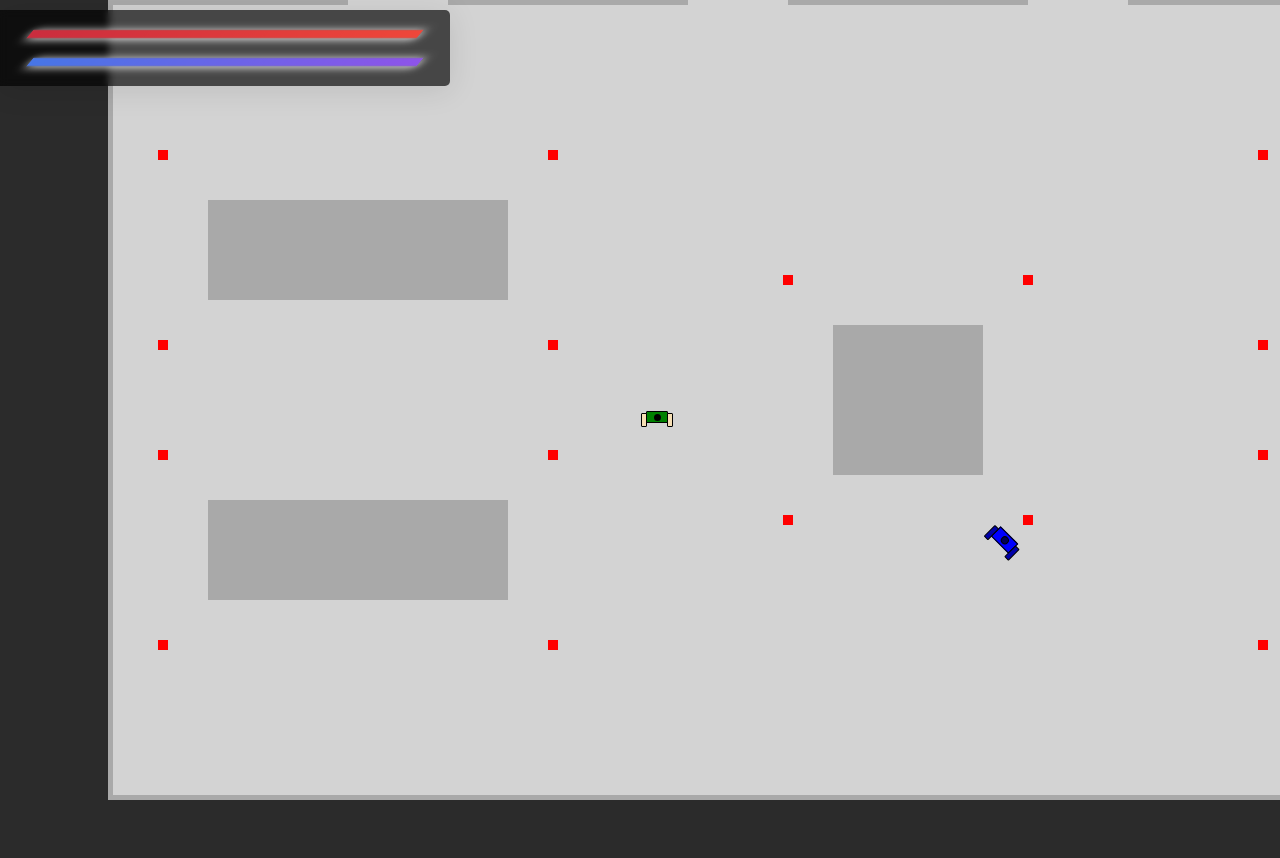
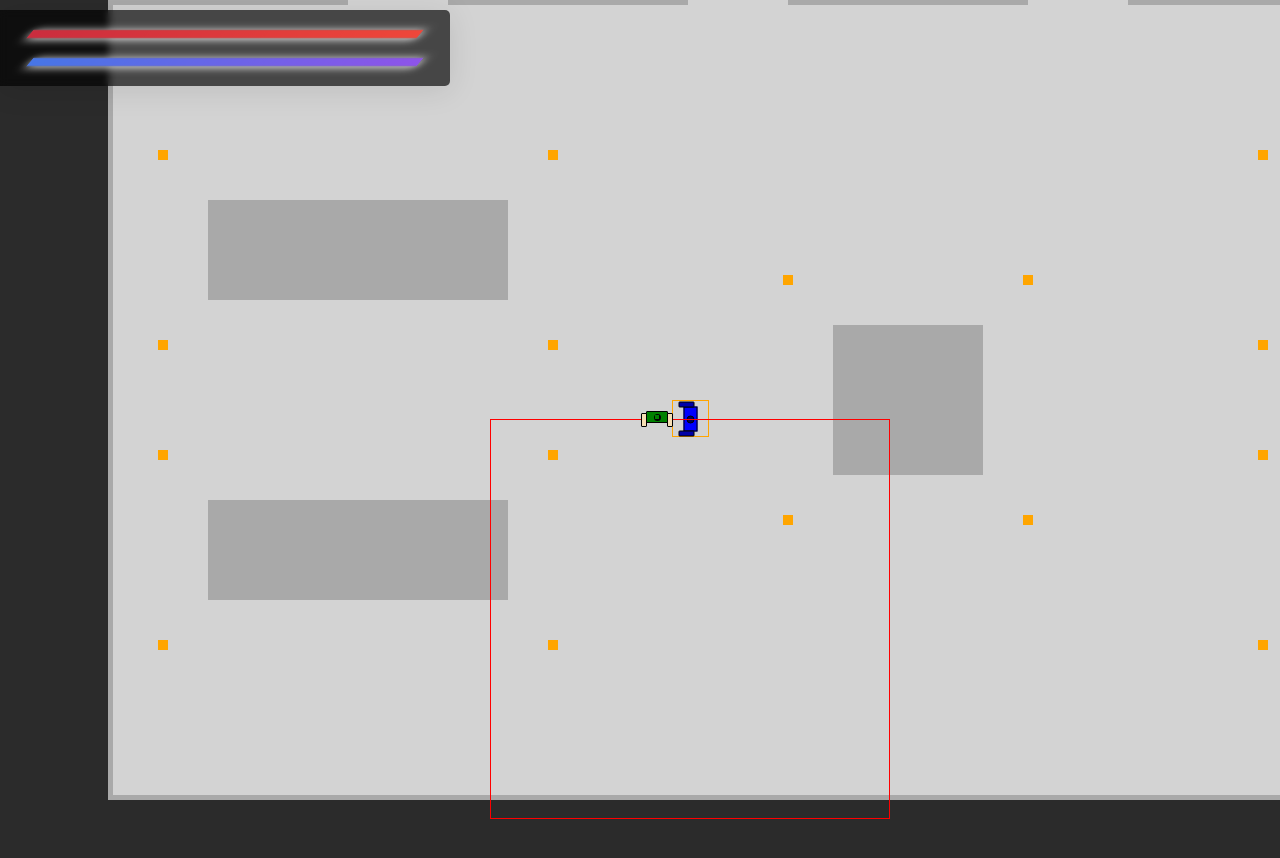
Before and after one commit to Maseidi/Test-Subject, a website with bundled scripts: page index.html in a window 1280 px wide. Shown: the top 858 px of the page. Built offline with nearby package versions, Linux system fonts and the light colour scheme.

Commit message:
add enemy vision and forward detector

```diff
--- a/script/elements.js
+++ b/script/elements.js
@@ -46,12 +46,6 @@ export const setCurrentRoomInteractables = (val) => {
 }
 export const getCurrentRoomInteractables = () => currentRoomInteractables
 
-let currentRoomTrackers
-export const setCurrentRoomTrackers = (val) => {
-    currentRoomTrackers = val
-}
-export const getCurrentRoomTrackers = () => currentRoomTrackers
-
 let currentRoomEnemies
 export const setCurrentRoomEnemies = (val) => {
     currentRoomEnemies = val
--- a/script/enemies.js
+++ b/script/enemies.js
@@ -1,5 +1,5 @@
 class Enemy {
-    constructor(type, components, left, top, health, damage, speed, progress, virus) {
+    constructor(type, components, left, top, health, damage, speed, progress, virus, vision) {
         this.type = type
         this.components = components
         this.left = left
@@ -9,6 +9,7 @@ class Enemy {
         this.speed = speed
         this.progress = progress
         this.virus = virus
+        this.vision = vision
     }
 }
 
@@ -17,7 +18,7 @@ class NormalEnemy extends Enemy {
         const health = Math.floor(90 + Math.random() * 20)
         const damage = Math.floor(17 + Math.random() * 6)
         const virus = ['red', 'green', 'yellow', 'blue', 'purple'][Math.floor(Math.random() * 5)]
-        super('normal-enemy', 4, left, top, health, damage, 4, progress, virus)
+        super('normal-enemy', 4, left, top, health, damage, 4, progress, virus, 400)
     }
 }
 
--- a/script/normal-enemy.js
+++ b/script/normal-enemy.js
@@ -1,9 +1,5 @@
-import { addAttribute } from "./util.js"
-import { getPlayer } from "./elements.js"
-import { findNextBestMove, moveToDestination } from "./path-finding.js"
+import { moveToDestination } from "./path-finding.js"
 
 export const normalEnemyBehavior = (enemy) => {
-    const nextMove = findNextBestMove(enemy, getPlayer())
-    addAttribute(enemy, 'destination', nextMove)
-    moveToDestination(enemy, document.getElementById(nextMove))
+    moveToDestination(enemy, document.getElementById('player'))
 }
--- a/script/path-finding.js
+++ b/script/path-finding.js
@@ -1,97 +1,32 @@
-import { getCurrentRoomSolid, getCurrentRoomTrackers } from "./elements.js"
-import { addAttribute, distance } from "./util.js"
-
-export const findNextBestMove = (enemy, player) => {
-    const validTrackers = findValidTrackers(enemy, player)
-    const nextMove = findBestHeuristic(validTrackers, enemy, player)
-    return nextMove.getAttribute('id')
-}
-
-const findValidTrackers = (enemy, player) => {
-    const enemyBound = enemy.getBoundingClientRect()
-    const solidArray = getCurrentRoomSolid().filter(solid => solid.getAttribute('side') === 'false')
-    const trackersCopy = getCurrentRoomTrackers().map(elem => elem)
-    trackersCopy.push(player)
-    return trackersCopy.filter(tracker => {
-        const trackerBound = tracker.getBoundingClientRect()
-        if ( trackerBound.bottom <= enemyBound.top && trackerBound.left >= enemyBound.right ) {
-            for ( let i = 0; i < solidArray.length; i++ ) {
-                const solidBound = solidArray[i].getBoundingClientRect()
-                if (solidBound.top < enemyBound.top &&
-                    solidBound.left > enemyBound.right &&
-                    solidBound.right < trackerBound.left &&
-                    solidBound.bottom > trackerBound.bottom ) return false
-            }
-            return true
-        } else if ( trackerBound.bottom <= enemyBound.top && trackerBound.right < enemyBound.left ) {
-            for ( let i = 0; i < solidArray.length; i++ ) {
-                const solidBound = solidArray[i].getBoundingClientRect()
-                if (solidBound.top < enemyBound.top &&
-                    solidBound.right < enemyBound.left &&
-                    solidBound.left > trackerBound.right &&
-                    solidBound.bottom > trackerBound.bottom ) return false
-            }
-            return true
-        } else if ( trackerBound.top > enemyBound.bottom && trackerBound.left >= enemyBound.right ) {
-            for ( let i = 0; i < solidArray.length; i++ ) {
-                const solidBound = solidArray[i].getBoundingClientRect()
-                if (solidBound.bottom > enemyBound.bottom &&
-                    solidBound.left > enemyBound.right &&
-                    solidBound.right < trackerBound.left &&
-                    solidBound.top < trackerBound.top ) return false
-            }
-            return true
-        } else if ( trackerBound.top > enemyBound.bottom && trackerBound.right < enemyBound.left ) {
-            for ( let i = 0; i < solidArray.length; i++ ) {
-                const solidBound = solidArray[i].getBoundingClientRect()
-                if (solidBound.bottom > enemyBound.bottom &&
-                    solidBound.right < enemyBound.left &&
-                    solidBound.left > trackerBound.right &&
-                    solidBound.top < trackerBound.top ) return false
-            }
-            return true
-        }
-    })
-}
-
-const findBestHeuristic = (validTrackers, enemy, player) => {
-    const next = validTrackers.sort((a, b) => heuristic(a, enemy, player) - heuristic(b, enemy, player))
-    return next.includes(player) ? player : next[0]
-}
-
-const heuristic = (input, enemy, player) => {
-    const enemyDistance = distance(input, enemy)
-    const playerDistance = distance(input, player)
-    return enemyDistance + playerDistance
-}
+import { addAttribute } from "./util.js"
 
 export const moveToDestination = (src, dest) => {
     const srcBound = src.getBoundingClientRect()
     const destBound = dest.getBoundingClientRect()
     let xMultiplier, yMultiplier
-    if ( srcBound.left > destBound.right - srcBound.width / 2 ) xMultiplier = -1
-    else if ( srcBound.right < destBound.left + srcBound.width / 2 ) xMultiplier = 1
-    if ( srcBound.top > destBound.bottom - srcBound.height / 2 ) yMultiplier = -1
-    else if ( srcBound.bottom < destBound.top + srcBound.height / 2 ) yMultiplier = 1
+    if ( srcBound.left > destBound.right ) xMultiplier = -1
+    else if ( srcBound.right < destBound.left ) xMultiplier = 1
+    if ( srcBound.top > destBound.bottom ) yMultiplier = -1
+    else if ( srcBound.bottom < destBound.top ) yMultiplier = 1
+    calculateAngle(src, xMultiplier, yMultiplier)
     let speed = Number(src.getAttribute("speed"))
     if ( xMultiplier && yMultiplier ) speed /= 1.41
     const currentX = Number(window.getComputedStyle(src).left.replace('px', ''))
     const currentY = Number(window.getComputedStyle(src).top.replace('px', ''))
     src.style.left = `${currentX + speed * xMultiplier}px`
     src.style.top = `${currentY + speed * yMultiplier}px`
-    calculateDegree(src, xMultiplier, yMultiplier)
 }
 
-const calculateDegree = (src, x, y) => {
+const calculateAngle = (src, x, y) => {
     let newState = Number(src.getAttribute('state'))
-    if ( x === 1 && y === 1 )        newState = 7
-    else if ( x === 1 && y === -1 )  newState = 5
-    else if ( x === -1 && y === 1 )  newState = 1
-    else if ( x === -1 && y === -1 ) newState = 3
-    else if ( x === 1 && !y )        newState = 6
-    else if ( x === -1 && !y )       newState = 2
-    else if ( !x && y === 1 )        newState = 0
-    else if ( !x && y === -1 )       newState = 4
+    if ( x === 1 && y === 1 )        newState = changeEnemyState(7, src, '100%', 'calc(100% + 4px)')
+    else if ( x === 1 && y === -1 )  newState = changeEnemyState(5, src, '100%', '-4px')
+    else if ( x === -1 && y === 1 )  newState = changeEnemyState(1, src, '-4px', 'calc(100% + 4px)')
+    else if ( x === -1 && y === -1 ) newState = changeEnemyState(3, src, '-4px', '-4px')
+    else if ( x === 1 && !y )        newState = changeEnemyState(6, src, '100%', 'calc(50% - 2px)')
+    else if ( x === -1 && !y )       newState = changeEnemyState(2, src, '-4px', 'calc(50% - 2px)')
+    else if ( !x && y === 1 )        newState = changeEnemyState(0, src, 'calc(50% - 2px)', '100%')
+    else if ( !x && y === -1 )       newState = changeEnemyState(4, src, 'calc(50% - 2px)', '-4px')
     let diff = newState - Number(src.getAttribute('state'))
     if (Math.abs(diff) > 4 && diff >= 0) diff = -(8 - diff)
     else if (Math.abs(diff) > 4 && diff < 0) diff = 8 - Math.abs(diff)
@@ -100,3 +35,14 @@ const calculateDegree = (src, x, y) => {
     addAttribute(src, 'state', newState)
     src.firstElementChild.firstElementChild.style.transform = `rotateZ(${newAngle}deg)`
 }
+
+const changeEnemyState = (state, src, left, top) => {
+    replaceEnemyForwardDetector(src, left, top)
+    return state
+}
+
+const replaceEnemyForwardDetector = (src, left, top) => {
+    const forwardDetector = src.firstElementChild.lastElementChild
+    forwardDetector.style.left = left
+    forwardDetector.style.top = top
+}
--- a/script/player-angle.js
+++ b/script/player-angle.js
@@ -69,7 +69,7 @@ const changeState = (state, left, top) => {
 }
 
 const replaceForwardDetector = (left, top) => {
-    const forwardDetector = getPlayer().firstElementChild.children[1]
+    const forwardDetector = getPlayer().firstElementChild.lastElementChild
     forwardDetector.style.left = left
     forwardDetector.style.top = top
 }
--- a/script/room-loader.js
+++ b/script/room-loader.js
@@ -11,14 +11,12 @@ import {
     getCurrentRoomInteractables,
     getCurrentRoomLoaders,
     getCurrentRoomSolid,
-    getCurrentRoomTrackers,
     getRoomContainer,
     setCurrentRoom,
     setCurrentRoomEnemies,
     setCurrentRoomInteractables,
     setCurrentRoomLoaders,
     setCurrentRoomSolid,
-    setCurrentRoomTrackers
     } from "./elements.js"
 
 export const loadCurrentRoom = () => {
@@ -26,7 +24,6 @@ export const loadCurrentRoom = () => {
     setCurrentRoomSolid([])
     setCurrentRoomLoaders([])
     setCurrentRoomInteractables([])
-    setCurrentRoomTrackers([])
     setCurrentRoomEnemies([])
     const roomToRender = createAndAddClass('div', `${getCurrentRoomId()}`)
     roomToRender.style.width = `${room.width}px`
@@ -53,7 +50,6 @@ const renderWalls = (roomToRender) => {
         if ( elem.top !== undefined ) wall.style.top = `${elem.top}px`
         else if ( elem.bottom !== undefined ) wall.style.bottom = `${elem.bottom}px`
         if ( !elem.side ) createTrackers(wall, elem)
-        else addAttribute(wall, 'side', true)
         roomToRender.append(wall)
         getCurrentRoomSolid().push(wall)
     })
@@ -87,17 +83,10 @@ const createTrackers = (solid, elem) => {
     const topRight = createAndAddClass('div', 'top-right')
     const bottomLeft = createAndAddClass('div', 'bottom-left')
     const bottomRight = createAndAddClass('div', 'bottom-right')
-    if ( left && top ) appendAndPushTracker(solid, topLeft)
-    if ( left && bottom ) appendAndPushTracker(solid, bottomLeft)
-    if ( right && top ) appendAndPushTracker(solid, topRight)
-    if ( right && bottom ) appendAndPushTracker(solid, bottomRight)
-    addAttribute(solid, 'side', false)
-}
-
-const appendAndPushTracker = (root, tracker) => {
-    tracker.id = `tracker-${getCurrentRoomTrackers().length}`
-    root.append(tracker)
-    getCurrentRoomTrackers().push(tracker)
+    if ( left && top ) solid.append(topLeft)
+    if ( left && bottom ) solid.append(bottomLeft)
+    if ( right && top ) solid.append(topRight)
+    if ( right && bottom ) solid.append(bottomRight)
 }
 
 const renderInteractables = (roomToRender) =>
@@ -169,7 +158,6 @@ const renderEnemies = (roomToRender) => {
             addAttribute(enemy, 'damage', elem.damage)
             addAttribute(enemy, 'speed', elem.speed)
             addAttribute(enemy, 'virus', elem.virus)
-            addAttribute(enemy, 'source', 'spawn')
             enemy.style.left = `${elem.left}px`
             enemy.style.top = `${elem.top}px`
             const enemyCollider = createAndAddClass('div', `${elem.type}-collider`)
@@ -180,7 +168,11 @@ const renderEnemies = (roomToRender) => {
                 component.style.backgroundColor = `${elem.virus}`
                 enemyBody.append(component)
             }
-            enemyCollider.append(enemyBody)
+            const vision = createAndAddClass('div', 'vision')
+            vision.style.width = `${elem.vision}px`
+            vision.style.height = `${elem.vision}px`
+            const forwardDetector = createAndAddClass('div', 'forward-detector')
+            appendAll(enemyCollider, enemyBody, vision, forwardDetector)
             enemy.append(enemyCollider)
             roomToRender.append(enemy)
             getCurrentRoomEnemies().push(enemy)
--- a/script/util.js
+++ b/script/util.js
@@ -24,12 +24,6 @@ const angleFormula = (s1, s2, x1, y1, x2, y2) => {
 
     //A^C = arccos((AB^2 + CB^2 - AC^2) / (2 * AB * CB))
     return (s1 * Math.acos((AB ** 2 + CB ** 2 - AC ** 2) / (2 * AB * CB)) * 180) / Math.PI + s2 * 90
-}
-
-export const distance = ( first, second ) => {
-    const firstBound = first.getBoundingClientRect()
-    const secondBound = second.getBoundingClientRect()
-    return Math.sqrt(Math.pow(( firstBound.x - secondBound.x ), 2) + Math.pow(( firstBound.y - secondBound.y ), 2))
 }
 
 export const addClass = (elem, className) => {
--- a/style/enemies.css
+++ b/style/enemies.css
@@ -8,6 +8,20 @@
     display: flex;
     justify-content: center;
     align-items: center;
+    border: 1px solid orange;
+}
+
+.normal-enemy > .normal-enemy-collider > .vision {
+  position: absolute;
+  top: 50%;
+  border: 1px solid red;
+}
+
+.normal-enemy > .normal-enemy-collider > .forward-detector {
+  width: 4px;
+  height: 4px;
+  background-color: red;
+  position: absolute;
 }
 
 .normal-enemy > .normal-enemy-collider > div:nth-of-type(1) {
--- a/style/map.css
+++ b/style/map.css
@@ -18,7 +18,7 @@
   position: absolute;
   width: 10px;
   height: 10px;
-  background-color: red;
+  background-color: orange;
 }
 
 .top-left {
--- a/style/player.css
+++ b/style/player.css
@@ -89,10 +89,11 @@
   animation-duration: 300ms;
 }
 
-.forward-detector {
+.player-collider > .forward-detector {
   position: absolute;
   width: 4px;
   height: 4px;
+  background-color: green;
 }
 
 .aim > .player-collider > .player-body::after {
```
